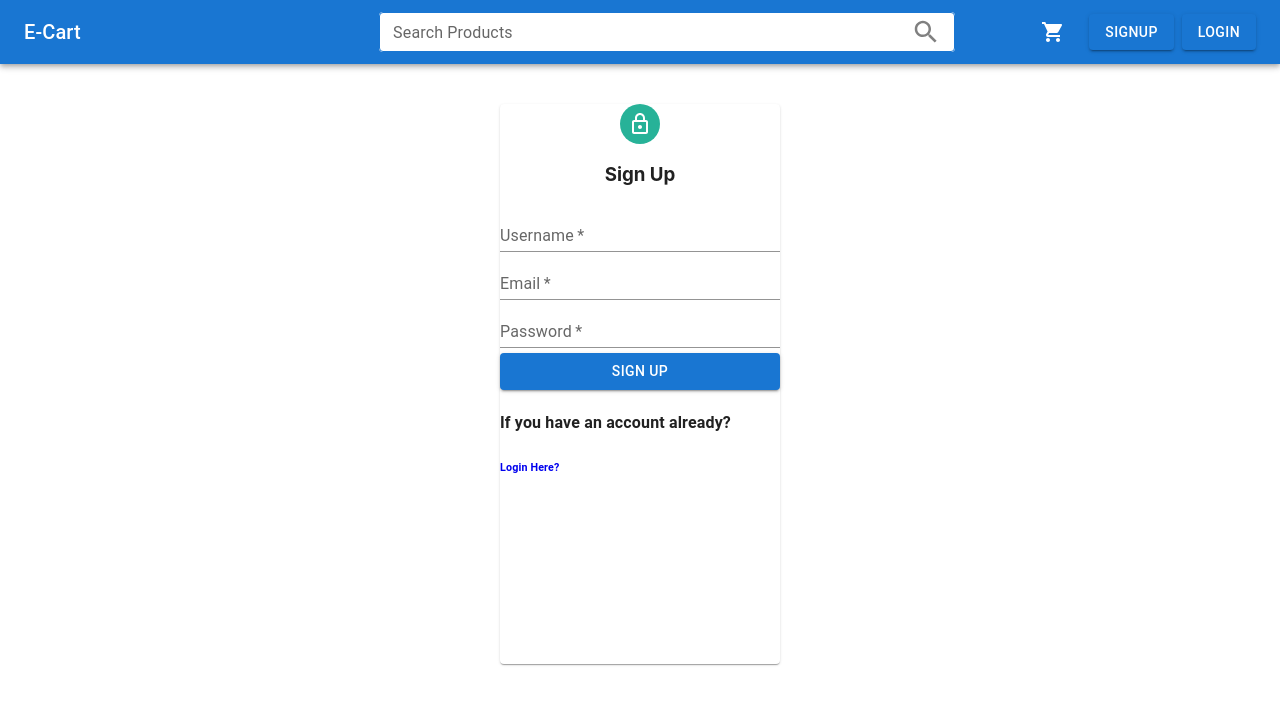
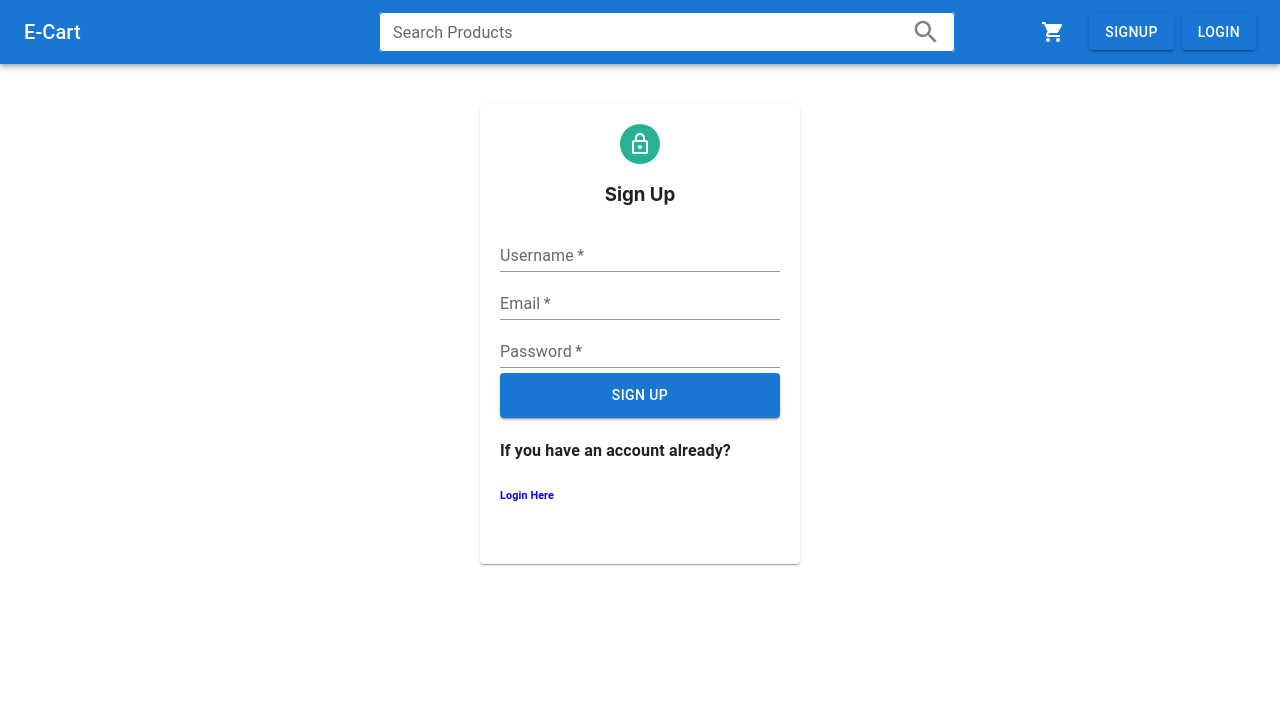
Before and after one commit to reddymanyam/cart-infinity, a React (Create React App) app: page /signup in a window 1280 px wide. Shown: the top 704 px of the page. Built offline with nearby package versions, Linux system fonts and the light colour scheme; the HTML template or start-up script is replaced by a standard one.

Commit message:
signup.js update

```diff
--- a/src/components/SignUp.js
+++ b/src/components/SignUp.js
@@ -1,60 +1,87 @@
-import { Avatar, Button, Grid, Paper, Typography } from '@mui/material'
-
+import { Avatar, Button, Grid, Paper, Typography } from '@mui/material';
 import LockOutlinedIcon from '@mui/icons-material/LockOutlined';
-import {TextField} from '@mui/material';
-import React,{useState} from 'react';
-import {Form, Link} from 'react-router-dom';
+import { TextField } from '@mui/material';
+import React, { useState } from 'react';
+import { Link, useNavigate } from 'react-router-dom';
+import { createUserWithEmailAndPassword } from 'firebase/auth';
 import { database } from './firebaseconfig';
-import {createUserWithEmailAndPassword} from 'firebase/auth';
 
 const Signup = () => {
-
-    const[username, setUsername] = useState('');
-    const[email, setEmail] = useState('');
-    const[password, setPassword] = useState('');
+    const [username, setUsername] = useState('');
+    const [email, setEmail] = useState('');
+    const [password, setPassword] = useState('');
+    const navigate = useNavigate();
 
     const handleSubmit = (e) => {
-        e.preventDefault()
-        const email = e.target.email.value
-        const password = e.target.password.value
-        createUserWithEmailAndPassword(database,email, password)
-            .then(data =>{
-                console.log(data,'authdata')
+        e.preventDefault();
+        createUserWithEmailAndPassword(database, email, password)
+            .then((data) => {
+                console.log(data, 'authdata');
+                navigate('/login');
             })
-    }
+            .catch((error) => {
+                const errorMessage = error.message;
+                alert(`Failed to sign up: ${errorMessage}`);
+            });
+    };
 
-    const PaperStyle ={Padding:'20px', margin:'40px auto', height:'70vh', width:'280px'}
-    const avatarStyle = {backgroundColor:'#21b095f7'}
-    const Btn ={Padding:'10px',margin:'5px 0px 0px 0px'}
-
+    const PaperStyle = { padding: '20px', margin: '40px auto', height: '420px', width: '280px' };
+    const avatarStyle = { backgroundColor: '#21b095f7' };
+    const Btn = { padding: '10px', margin: '5px 0px 0px 0px' };
     return (
-
         <Grid>
-                <Paper style={PaperStyle} >
+            <Paper style={PaperStyle}>
                 <Grid align='center'>
-
-               <Avatar style={avatarStyle}> <LockOutlinedIcon /></Avatar>
+                    <Avatar style={avatarStyle}><LockOutlinedIcon /></Avatar>
                     <h3>Sign Up</h3>
-
                 </Grid>
                 <form onSubmit={handleSubmit}>
-                <TextField id="username" label="Username" placeholder='Enter Username' required variant="standard" fullWidth autoComplete='off' value={username} onChange={(e)=>setUsername(e.target.value)} />
-                <TextField id="email" label="Email" placeholder="Enter Email" type="email" required variant="standard" fullWidth autoComplete="off" value={email} onChange={(e) => setEmail(e.target.value)} />
-                <TextField id="password" label="Password" placeholder='Enter Password' type='password' required variant="standard" fullWidth autoComplete='off' value={password} onChange={(e)=>setPassword(e.target.value)} />
-
+                    <TextField
+                        id="username"
+                        label="Username"
+                        placeholder='Enter Username'
+                        required
+                        variant="standard"
+                        fullWidth
+                        autoComplete='off'
+                        value={username}
+                        onChange={(e) => setUsername(e.target.value)}
+                    />
+                    <TextField
+                        id="email"
+                        label="Email"
+                        placeholder="Enter Email"
+                        type="email"
+                        required
+                        variant="standard"
+                        fullWidth
+                        autoComplete="off"
+                        value={email}
+                        onChange={(e) => setEmail(e.target.value)}
+                    />
+                    <TextField
+                        id="password"
+                        label="Password"
+                        placeholder='Enter Password'
+                        type='password'
+                        required
+                        variant="standard"
+                        fullWidth
+                        autoComplete='off'
+                        value={password}
+                        onChange={(e) => setPassword(e.target.value)}
+                    />
                     <Button style={Btn} type='submit' variant='contained' fullWidth>Sign Up</Button>
-
-                <Typography><h4>If you have an account already?</h4>
+                    <Typography>
+                        <h4>If you have an account already?</h4>
                         <Link to="/login" style={{ textDecoration: 'none' }}>
-                   <h6> Login Here?</h6>
+                            <h6>Login Here</h6>
                         </Link>
                     </Typography>
                 </form>
             </Paper>
+        </Grid>
+    );
+};
 
-            </Grid>
-
-
-    )
-}
 export default Signup;
```
Lines whose indentation alone changed are shown as unchanged.
